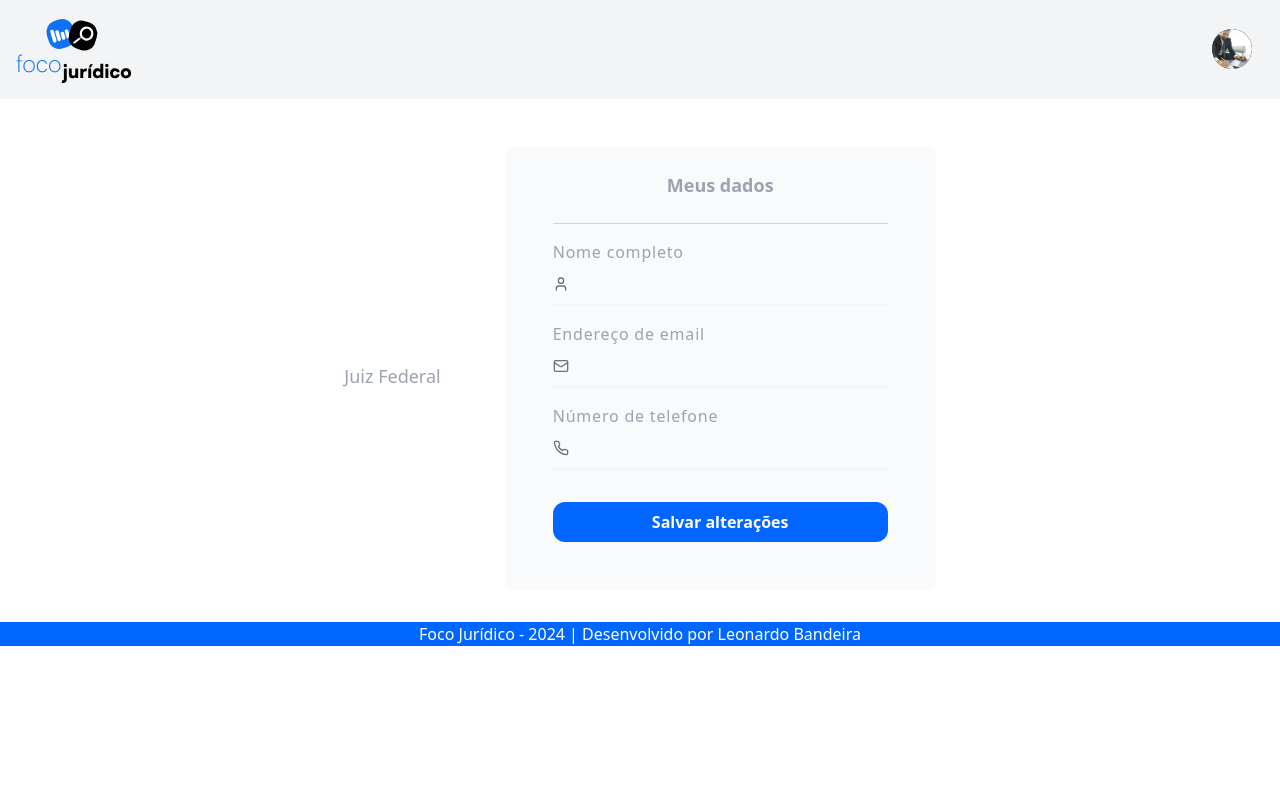
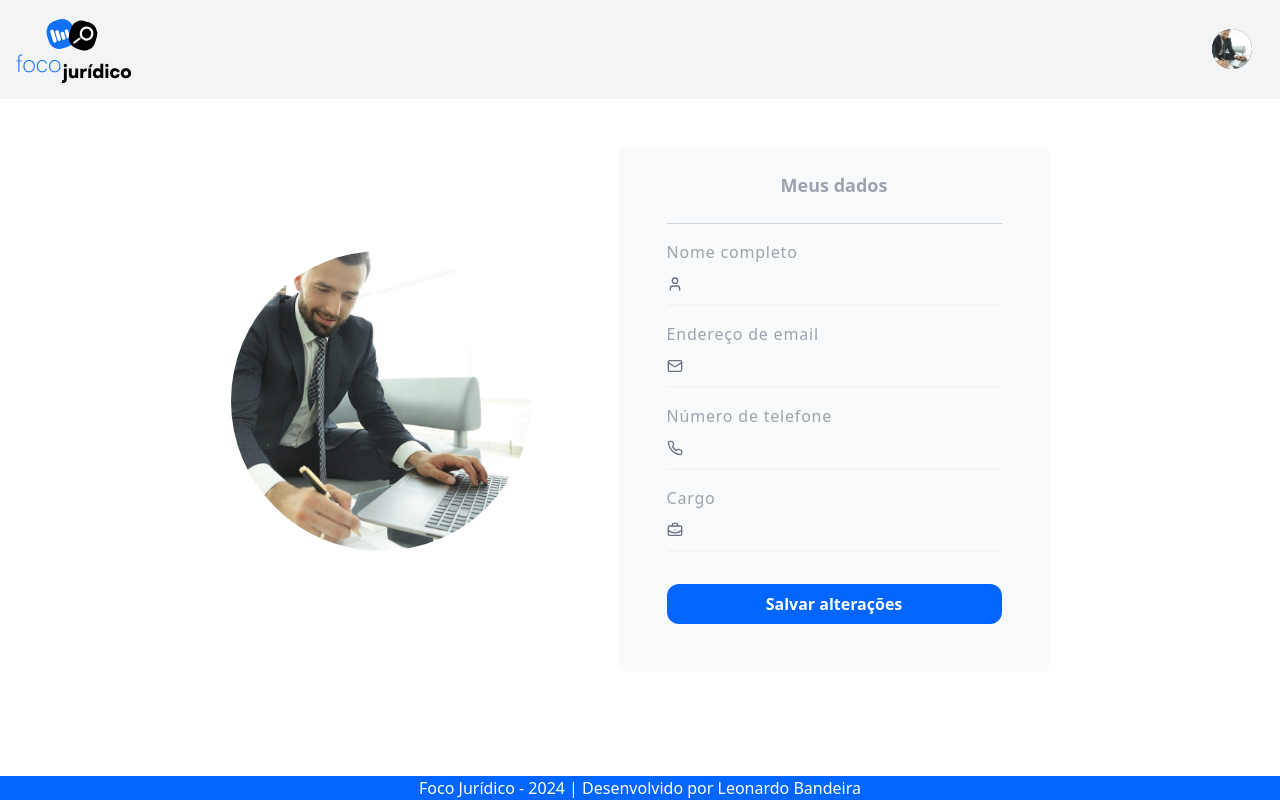
Before and after one commit to leonardobandeira/foco-juridico, a Next.js app: page /meus-dados in a window 1280 px wide. Built offline with nearby package versions, Linux system fonts and the light colour scheme.

Commit message:
:spades: fix: ajusta foto na edição de perfil

```diff
--- a/src/app/(admin)/home/page.tsx
+++ b/src/app/(admin)/home/page.tsx
@@ -1,31 +1,8 @@
 "use client"
 
-import { useEffect, useState } from 'react';
-import { parseCookies, setCookie } from 'nookies';
-
-const SESSION_COOKIE_NAME = 'admin-foco-juridico-auth'; // O mesmo nome usado para definir o cookie
-
 export default function TestPage() {
-  const [cookieValue, setCookieValue] = useState<string | undefined>(undefined);
-
-  useEffect(() => {
-    // Define o cookie para teste
-    setCookie(null, SESSION_COOKIE_NAME, 'testValue', {
-      maxAge: 60 * 60 * 24 * 7, // 1 semana
-      path: '/',
-    });
-
-    // Obtém o cookie
-    const cookies = parseCookies();
-    const token = cookies[SESSION_COOKIE_NAME];
-    console.log('Token:', token);
-    setCookieValue(token);
-  }, []);
 
   return (
-    <div>
-      <h1>Test Page</h1>
-      <p>Cookie Value: {cookieValue}</p>
-    </div>
+    <h1>Bem vindo!</h1>
   );
 }
--- a/src/app/(admin)/meus-dados/page.tsx
+++ b/src/app/(admin)/meus-dados/page.tsx
@@ -1,30 +1,61 @@
 "use client";
+
 import { useState } from "react";
-import { User, Mail, Phone } from "lucide-react";
-import Foto from "@/components/templete/MenuTopo/Foto";
+import { User, Mail, Phone, BriefcaseBusiness } from "lucide-react";
 import Botao from "@/components/form/Botao";
 import Formulario from "@/components/form/Formulario";
 import Input from "@/components/form/Input";
 import useAppData from "@/data/hook/useAppData";
+import { ref, set } from "firebase/database";
+import { firebaseDatabase } from "@/lib/firebase/config";
+import Image from "next/image";
+import foto from './../../../assets/persona1.jpg';
 
 export default function MeusDados() {
     const { usuario } = useAppData();
 
-    const [nome, setNome] = useState(usuario.nome);
-    const [email, setEmail] = useState(usuario.email);
-    const [telefone, setTelefone] = useState(usuario.uid);
+    const [nome, setNome] = useState(usuario?.nome || '');
+    const [email, setEmail] = useState(usuario?.email || '');
+    const [telefone, setTelefone] = useState('');
+    const [cargo, setCargo] = useState('');
 
-    const handleSave = (event: React.FormEvent<HTMLFormElement>) => {
+    const handleSave = async (event: React.FormEvent<HTMLFormElement>) => {
         event.preventDefault();
+
+        if (!usuario) {
+            console.error('Nenhum usuário está autenticado');
+            return;
+        }
+
+        try {
+            const userRef = ref(firebaseDatabase, `users/${usuario.uid}`);
+            await set(userRef, {
+                telefone,
+                cargo,
+            });
+
+            console.log('Dados atualizados com sucesso');
+        } catch (error) {
+            console.error('Erro ao atualizar dados:', error);
+        }
     };
 
     return (
         <div className="flex flex-col md:flex-row md:justify-center md:gap-16 items-center">
-            <div className="flex flex-col items-center mb-4 md:mb-0">
-                <Foto classes="rounded-full w-36 h-36 object-cover" />
+            <div className="flex flex-col items-center mb-4 mr-6 md:mb-0">
+                <div className="relative md:w-[300px] md:h-[300px] w-[180px] h-[180px]">
+                    <Image
+                        src={usuario?.picture || foto}
+                        alt="Imagem de perfil do usuário"
+                        layout="fill"
+                        objectFit="cover"
+                        className="rounded-full"
+                    />
+                </div>
                 <p className="text-2xl font-black mt-4">{nome}</p>
-                <p className="text-lg text-gray-400 font-normal">Juiz Federal</p>
+                <p className="text-lg text-gray-400 font-normal">{cargo}</p>
             </div>
+
 
             <div className="flex flex-col justify-center items-center bg-gray-50 px-12 py-6 rounded-lg">
                 <h1 className="text-gray-400 text-lg font-semibold text-center">Meus dados</h1>
@@ -39,7 +70,7 @@ export default function MeusDados() {
                     />
                     <Input
                         label="Endereço de email"
-                        tipo="text"
+                        tipo="email"
                         valor={email}
                         onChange={(e) => setEmail(e.target.value)}
                         obrigatorio
@@ -53,11 +84,18 @@ export default function MeusDados() {
                         obrigatorio
                         icone={Phone}
                     />
+                    <Input
+                        label="Cargo"
+                        tipo="text"
+                        valor={cargo}
+                        onChange={(e) => setCargo(e.target.value)}
+                        obrigatorio
+                        icone={BriefcaseBusiness}
+                    />
                     <Botao
                         texto="Salvar alterações"
                         className="mt-8 w-full"
                         tipo="primario"
-                        onClick={() => handleSave}
                     />
                 </Formulario>
             </div>
--- a/src/components/Rodape.tsx
+++ b/src/components/Rodape.tsx
@@ -1,5 +1,5 @@
 export default function Rodape() {
-    return <div className="bg-base1 text-center font-semibold text-white text-md">
+    return <div className="bg-base1 text-center font-semibold text-white text-md fixed bottom-0 left-0 w-full">
         {<strong className="font-thin">Foco Jurídico - 2024 | Desenvolvido por Leonardo Bandeira</strong>}
     </div>
 }
--- a/src/components/templete/MenuTopo/Foto.tsx
+++ b/src/components/templete/MenuTopo/Foto.tsx
@@ -2,17 +2,23 @@ import Image from "next/image";
 import foto from './../../../assets/persona1.jpg';
 import useAppData from "@/data/hook/useAppData";
 
-export default function Foto({ classes = '' }) {
+interface FotoProps {
+    classes?: string
+}
+
+export default function Foto({ classes = '' }: FotoProps) {
     const { usuario } = useAppData();
 
-    const imageUrl = usuario.uid ? usuario.picture : foto;
+    const imageUrl = usuario?.picture || foto;
+
     return (
         <div className={`relative ${classes}`} style={{ width: '100%', height: '100%' }}>
-            {typeof imageUrl === 'string' ? (
-                <Image src={imageUrl} alt="Imagem do perfil" layout="fill" className={classes} />
-            ) : (
-                <Image src={foto} alt="Imagem do perfil" layout="fill" className={classes} />
-            )}
+            <Image
+                src={imageUrl}
+                alt="Imagem do perfil"
+                layout="fill"
+                objectFit="cover"
+            />
         </div>
-    )
+    );
 }
--- a/src/components/templete/MenuTopo/MenuTopo.tsx
+++ b/src/components/templete/MenuTopo/MenuTopo.tsx
@@ -26,7 +26,7 @@ export default function MenuTopo(props: MenuTopoProps) {
     };
 
     return (
-        <div className={`w-full flex flex-row justify-between items-center mb-4 bg-gray-100 p-4`}>
+        <div className={`w-full flex flex-row justify-between items-center mb-4 bg-gray-100 p-4 z-50`}>
             <Logo classes={`w-[120px]`} />
             <CartaoPessoal>
                 <span className={`flex items-center text-black font-semibold justify-center p-1.5 text-lg bg-gray-50 border-b border-base2`}>
--- a/src/lib/firebase/config.tsx
+++ b/src/lib/firebase/config.tsx
@@ -1,5 +1,6 @@
 import { getAuth } from 'firebase/auth';
 import { initializeApp, getApps } from 'firebase/app';
+import { getDatabase } from 'firebase/database';
 
 const firebaseConfig = {
   apiKey: "AIzaSyB-DMl_4BsacFzV8_eHFee-T6EciTh56MQ",
@@ -10,17 +11,8 @@ const firebaseConfig = {
   appId: "1:88310424877:web:5c050c9113792512c59fa4",
 };
 
-/* const firebaseConfig = {
-  apiKey: process.env.NEXT_PUBLIC_FIREBASE_API_KEY,
-  authDomain: process.env.NEXT_PUBLIC_FIREBASE_AUTH_DOMAIN,
-  projectId: process.env.NEXT_PUBLIC_FIREBASE_PROJECT_ID,
-  storageBucket: process.env.NEXT_PUBLIC_FIREBASE_STORAGE_BUCKET,
-  messagingSenderId: process.env.NEXT_PUBLIC_FIREBASE_MESSAGING_SENDER_ID,
-  appId: process.env.NEXT_PUBLIC_FIREBASE_APP_ID,
-  measurementId: process.env.NEXT_PUBLIC_FIREBASE_MEASUREMENT_ID
-}; */
-
 const firebaseApp =
   getApps().length === 0 ? initializeApp(firebaseConfig) : getApps()[0];
 
 export const firebaseAuth = getAuth(firebaseApp);
+export const firebaseDatabase = getDatabase(firebaseApp);
```
